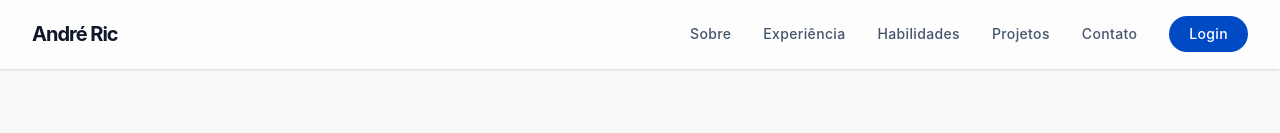
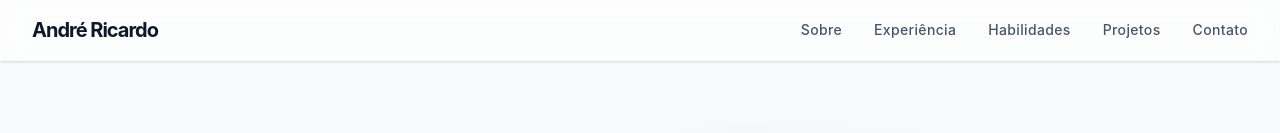
Before and after one commit to arporj/andreric.com, a React (Vite) app: page / in a window 1280 px wide. Shown: the top 133 px of the page. Built offline with nearby package versions, Linux system fonts and the light colour scheme; no server answers; the database is empty; grey boxes are pictures that could not be loaded.

Commit message:
style(header): remove botões de login e renomeia logo

```diff
--- a/src/components/Header.tsx
+++ b/src/components/Header.tsx
@@ -18,16 +18,10 @@ export const Header = () => {
               {link.label}
             </a>
           ))}
-          <a href="/login" className="px-5 py-2 bg-primary text-on-primary rounded-full hover:bg-primary/90 transition-colors">
-            Login
-          </a>
         </div>
 
         {/* Mobile Menu Button */}
         <div className="flex md:hidden items-center gap-4">
-          <a href="/login" className="px-4 py-1.5 bg-primary text-on-primary rounded-full text-sm font-medium hover:bg-primary/90 transition-colors">
-            Login
-          </a>
           <button className="p-2 text-on-surface-variant">
             <span className="material-symbols-outlined" style={{ fontVariationSettings: "'FILL' 0, 'wght' 400, 'GRAD' 0, 'opsz' 24", verticalAlign: "middle" }}>menu</span>
           </button>
--- a/src/data/mockData.ts
+++ b/src/data/mockData.ts
@@ -1,6 +1,6 @@
 export const siteData = {
   header: {
-    logoText: "André Ric",
+    logoText: "André Ricardo",
     navLinks: [
       { label: "Sobre", href: "#about" },
       { label: "Experiência", href: "#experience" },
```
